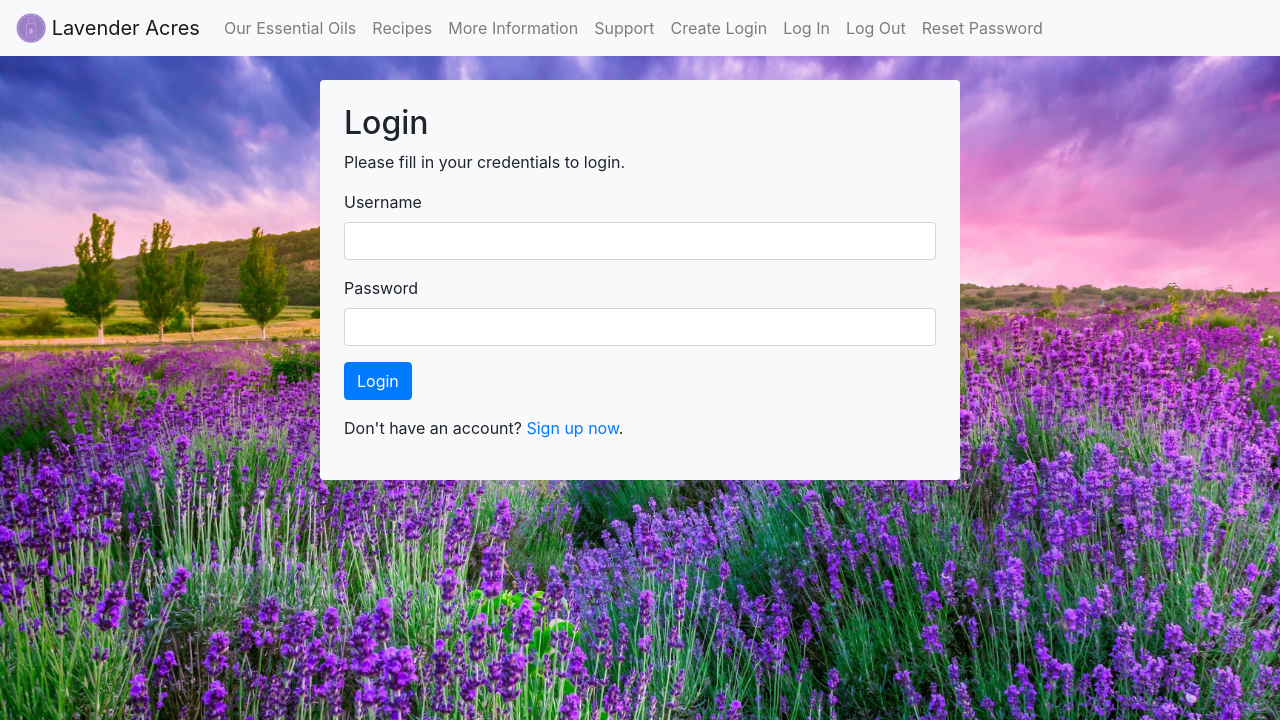
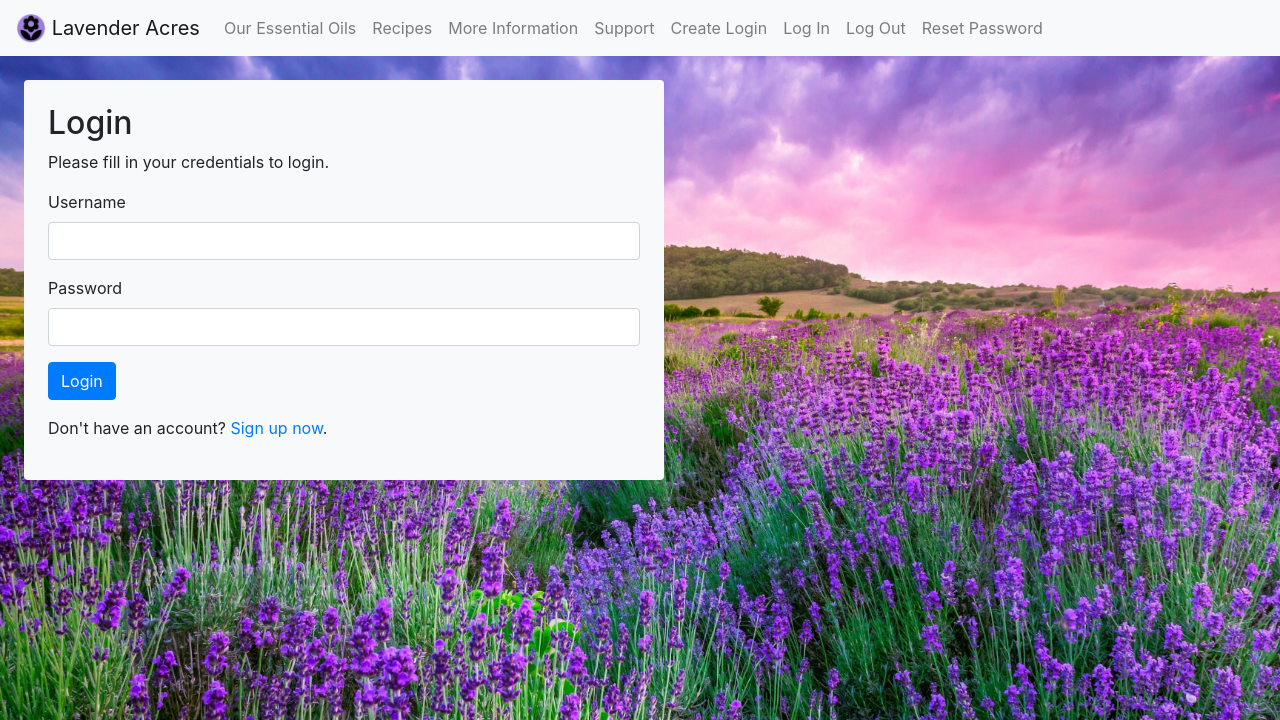
Before and after one commit to mintdawn/lavender, a PHP site: page / in a window 1280 px wide. Shown: the top 720 px of the page. Run offline with PHP 8.4, Linux system fonts and the light colour scheme; data that the repository does not hold is empty.

Commit message:
Changed the App Icon

```diff
--- a/index.php
+++ b/index.php
@@ -111,7 +111,7 @@ if($_SERVER["REQUEST_METHOD"] == "POST"){
   </nav>
 
   <!-- login form -->
-  <div class="container bg-light col-md-6 m-4 p-4 rounded mx-auto">
+  <div class="container bg-light col-md-6 m-md-4 p-md-4 rounded mx-auto">
       <h2>Login</h2>
       <p>Please fill in your credentials to login.</p>
       <form action="<?php echo htmlspecialchars($_SERVER["PHP_SELF"]); ?>" method="post">
--- a/register.php
+++ b/register.php
@@ -112,7 +112,7 @@ if($_SERVER["REQUEST_METHOD"] == "POST"){
   </nav>
 
   <!-- Sign Up Form -->
-    <div class="container bg-light col-md-6 m-4 p-4 rounded mx-auto">
+    <div class="container bg-light col-md-6 m-md-4 p-md-4 rounded mx-auto">
         <h2>Create a Log In Account</h2>
         <p>Please fill this form to create an account.</p>
         <form action="<?php echo htmlspecialchars($_SERVER["PHP_SELF"]); ?>" method="post">
--- a/reset-password.php
+++ b/reset-password.php
@@ -101,7 +101,7 @@ if($_SERVER["REQUEST_METHOD"] == "POST"){
   </nav>
 
 <!-- Reset Password Form -->
-    <div class="container bg-light col-md-6 m-4 p-4 rounded mx-auto">
+    <div class="container bg-light col-md-6 m-md-4 p-md-4 rounded mx-auto">
         <h2>Change Your Password</h2>
         <p>Enter a new password and confirm it to change your password.</p>
         <form action="<?php echo htmlspecialchars($_SERVER["PHP_SELF"]); ?>" method="post">
```
Also changed, not shown: img/icon.png.
